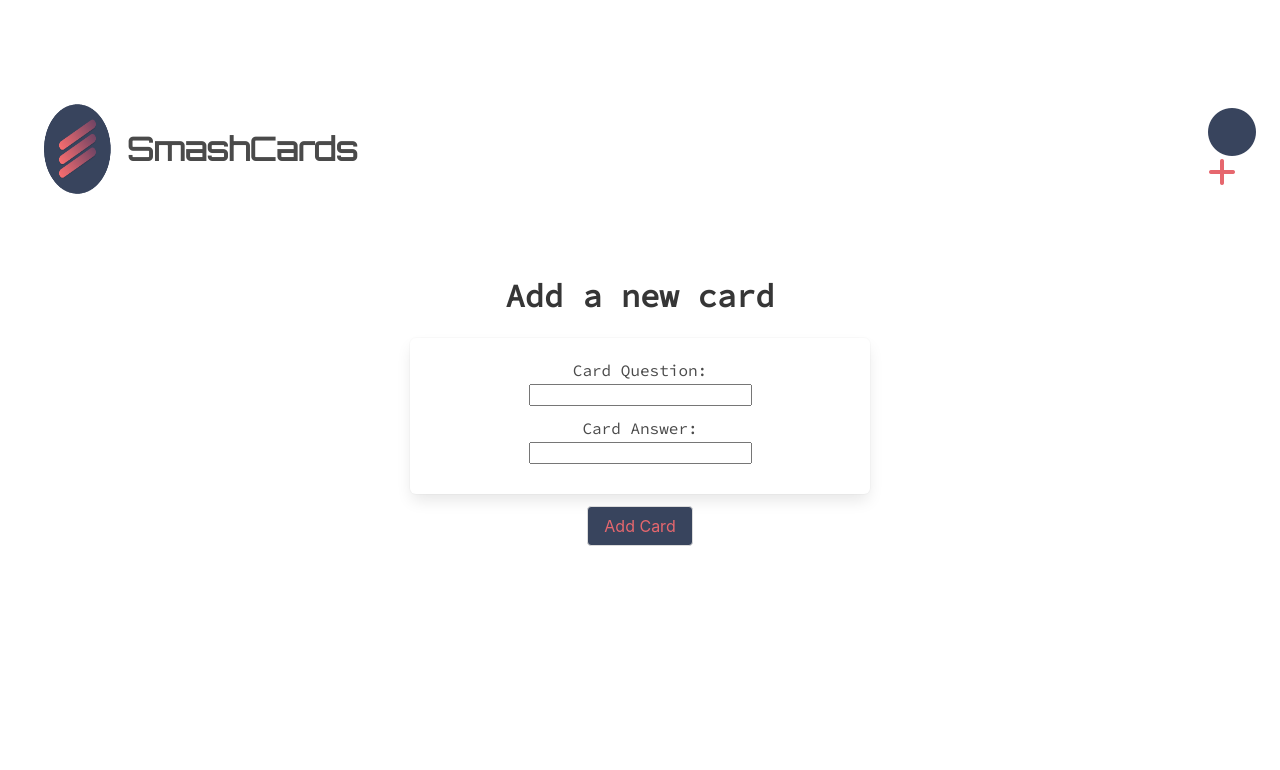
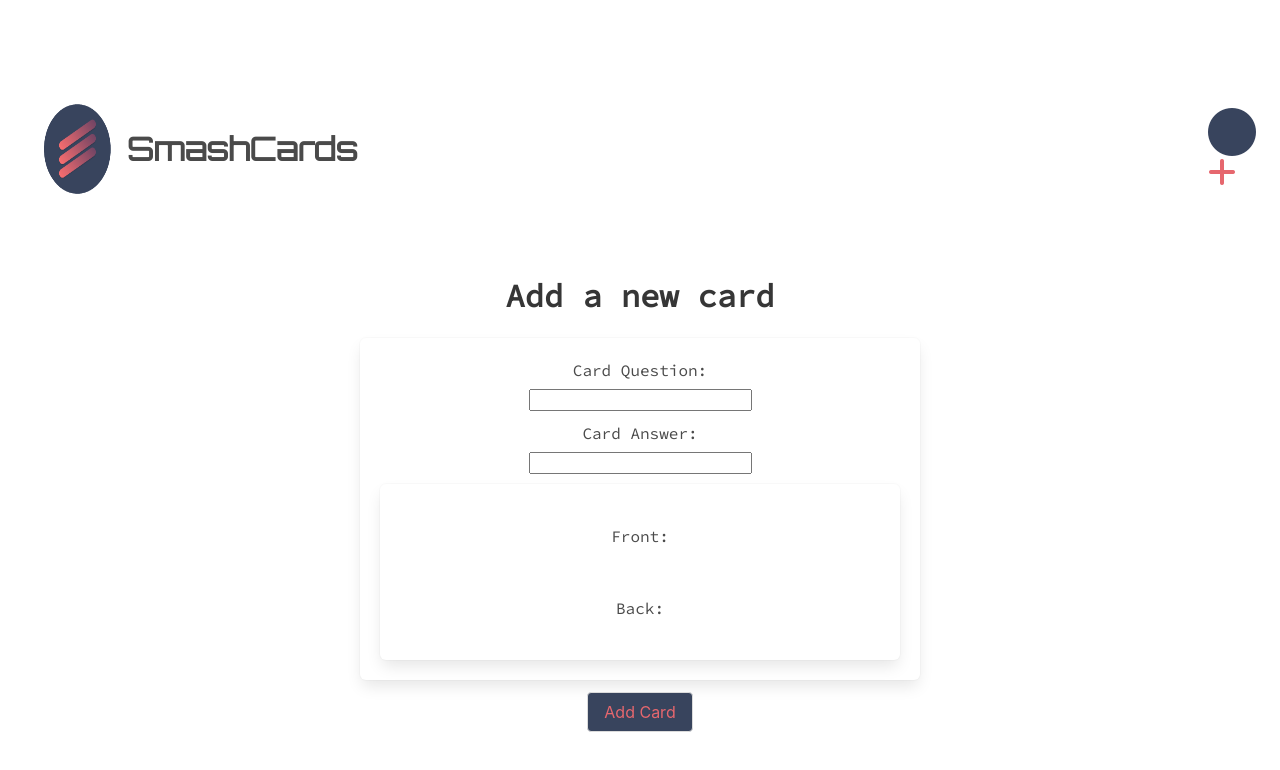
Before and after one commit to piknikki/smashcards-vue, a Vue app: page /add-card in a window 1280 px wide. Shown: the top 770 px of the page. Built offline with nearby package versions, Linux system fonts and the light colour scheme.

Commit message:
different way to show card

```diff
--- a/src/components/AddCard.vue
+++ b/src/components/AddCard.vue
@@ -10,6 +10,13 @@
         <label for="answer">Card Answer:</label>
         <div class="control">
           <input type="text" name="answer" v-model="answer">
+        </div>
+
+        <div class="field box card-box">
+          <h1>Front:  {{ question }}</h1>
+          <br>
+          <br>
+          <h1>Back:  {{ answer }}</h1>
         </div>
       </div>
       <button class="button">Add Card</button>
@@ -27,7 +34,7 @@ export default {
     }
   },
   methods: {
-    AddQuestion() {
+    AddCard () {
       console.log(this.question)
       console.log(this.answer)
       this.question = ''
@@ -41,17 +48,21 @@ export default {
 .add-card {
   margin-top: 60px;
   padding: 20px;
-  max-width: 500px;
+  max-width: 600px;
   line-height: 1.5;
 }
 
 .control {
+  padding-top: 5px;
   padding-bottom: 10px;
+}
+
+.card-box {
+  padding: 40px;
 }
 
 .button {
   background: #38445D;
   color: #E6676E;
 }
-
 </style>
```
